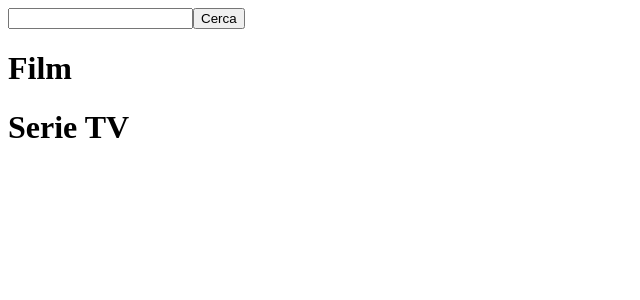
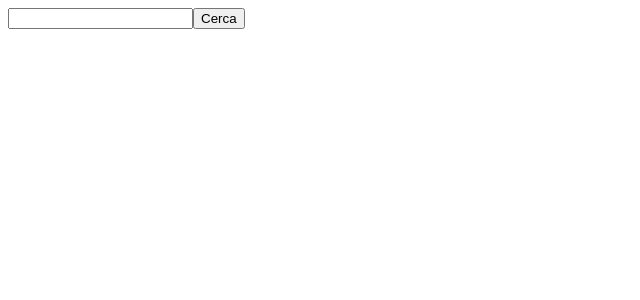
Before and after one commit to Erika-Sarleti/vue-boolflix, a Vue app: page / in a window 1280 px wide. Shown: the top 300 px of the page, without its empty margins (0-640 px from the left). Built offline with nearby package versions, Linux system fonts and the light colour scheme.

Commit message:
piccola modifica

```diff
--- a/src/components/AppMain.vue
+++ b/src/components/AppMain.vue
@@ -1,11 +1,11 @@
 <template>
   <main>
-    <h1>Film</h1>
+    <h1 v-if='arrMovies != 0'>Film</h1>
     <BooflixCard v-for="movie in arrMovies"
     :key='movie.id'
     :info='movie'
     />
-    <h1>Serie TV</h1>
+    <h1 v-if='arrMovies != 0'>Serie TV</h1>
     <BooflixCard v-for="series in arrSeries"
     :key='series.id'
     :info='series'
```
